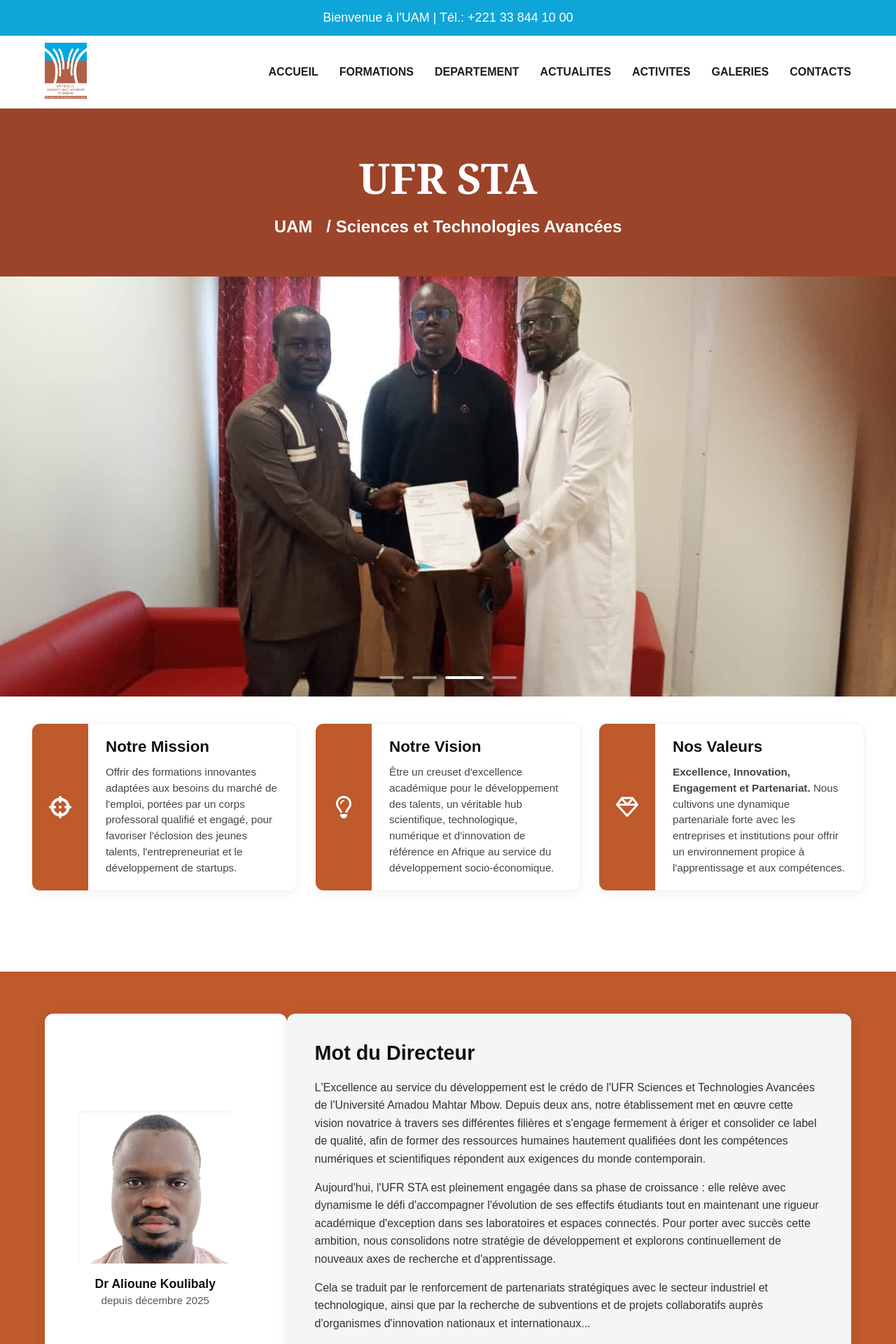
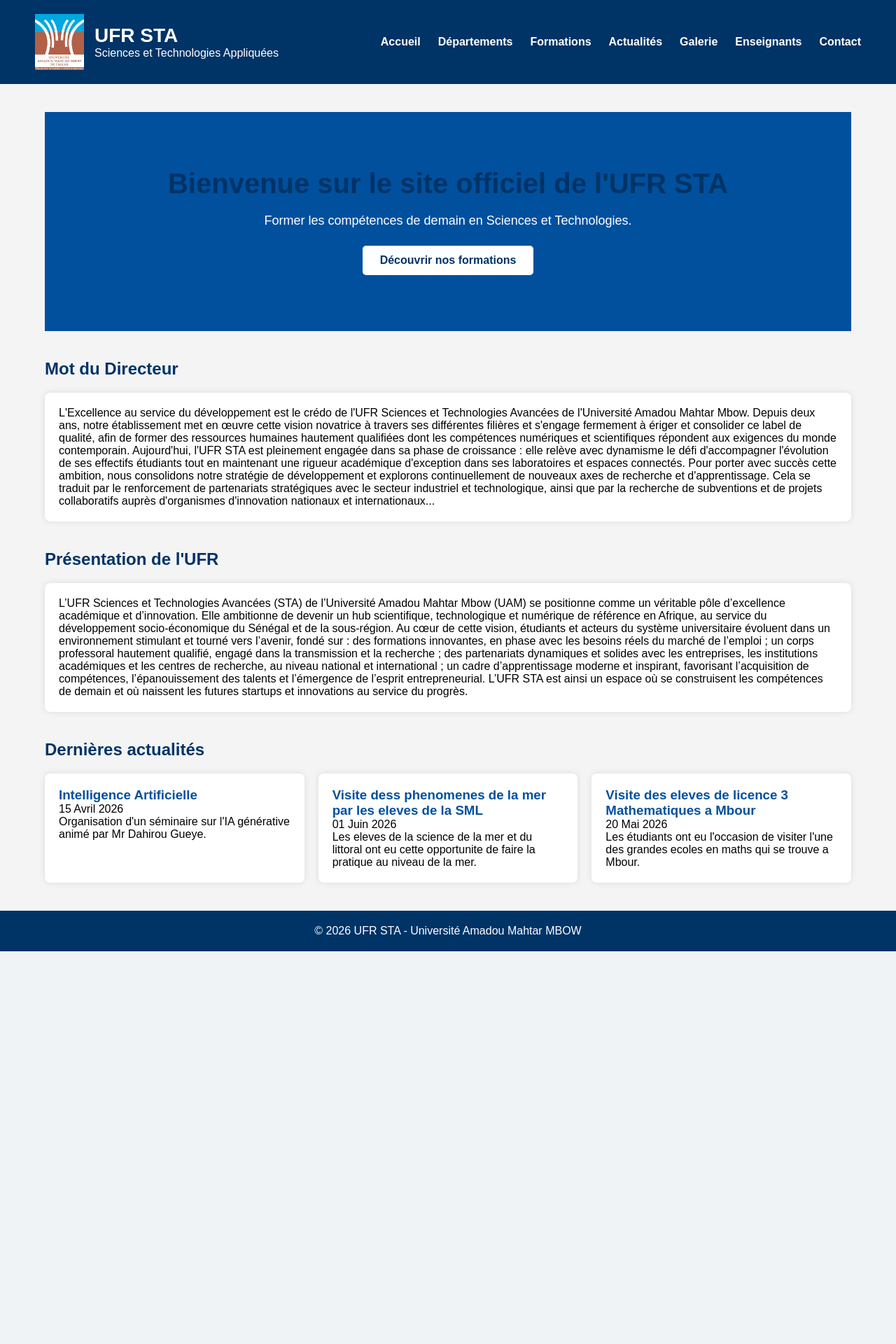
Before and after one commit to Aliousow94/site_webe_vitrine_ufr_sta, a Flask app: page / in a window 1280 px wide. Shown: the top 1920 px of the page at 70% size. After the commit the page ends 1359 px from the top, so only its background shows below. Run offline with Flask 3, Linux system fonts and the light colour scheme.

Commit message:
commit pon

```diff
--- a/templates/index.html
+++ b/templates/index.html
@@ -1,206 +1,282 @@
-{% extends "base.html" %}
+<!DOCTYPE html>
+<html lang="fr">
+<head>
+<meta charset="UTF-8">
+<meta name="viewport" content="width=device-width, initial-scale=1.0">
+<link rel="stylesheet" href="/static/css/style.css">
+<title>UFR STA - Accueil</title>
 
-{% block title %}
-Accueil
-{% endblock %}
+<style>
 
-{% block contenu %}
+*{
+    margin:0;
+    padding:0;
+    box-sizing:border-box;
+    font-family:Arial, Helvetica, sans-serif;
+}
 
-    <section class="hero">
-        <div class="hero-content">
-            <h1>UFR STA</h1>
-            <p>UAM &nbsp; / Sciences et Technologies Avancées</p>
-        </div>
-    </section>
+body{
+    background:#f4f4f4;
+}
 
-    <section class="slider">
-        <div class="slides">
-           <img src="{{ url_for('static', filename='images/groupe.jpeg') }}" alt="Groupe d'étudiants">
-           <img src="{{ url_for('static', filename='images/uam.png') }}" alt="Campus UAM">
-           <img src="{{ url_for('static', filename='images/passation.jpeg') }}" alt="Passation de service">
-           <img src="{{ url_for('static', filename='images/forum.jpeg') }}" alt="Forum UFR">
-        </div>
+/* Header */
 
-        <div class="indicators">
-            <span></span>
-            <span></span>
-            <span></span>
-            <span></span>
-        </div>
-    </section>
+header{
+    background:#003366;
+    color:white;
+    padding:20px 50px;
+    display:flex;
+    justify-content:space-between;
+    align-items:center;
+}
 
-    <div class="cards-container">
-        <div class="card">
-            <div class="card-icon">
-                <i class="fa-solid fa-crosshairs"></i>
-            </div>
-            <div class="card-content">
-                <h3>Notre Mission</h3>
-                <p>Offrir des formations innovantes adaptées aux besoins du marché de l'emploi, portées par un corps professoral qualifié et engagé, pour favoriser l'éclosion des jeunes talents, l'entrepreneuriat et le développement de startups.</p>
-            </div>
-        </div>
+.logo{
+    display:flex;
+    align-items:center;
+}
 
-        <div class="card">
-            <div class="card-icon">
-                <i class="fa-regular fa-lightbulb"></i>
-            </div>
-            <div class="card-content">
-                <h3>Notre Vision</h3>
-                <p>Être un creuset d'excellence académique pour le développement des talents, un véritable hub scientifique, technologique, numérique et d'innovation de référence en Afrique au service du développement socio-économique.</p>
-            </div>
-        </div>
+.logo img{
+    width:70px;
+    margin-right:15px;
+}
 
-        <div class="card">
-            <div class="card-icon">
-                <i class="fa-regular fa-gem"></i>
-            </div>
-            <div class="card-content">
-                <h3>Nos Valeurs</h3>
-                <p><strong>Excellence, Innovation, Engagement et Partenariat.</strong> Nous cultivons une dynamique partenariale forte avec les entreprises et institutions pour offrir un environnement propice à l'apprentissage et aux compétences.</p>
-            </div>
-        </div>
-    </div>
+.logo h1{
+    font-size:28px;
+}
 
-    <section class="recteur-section">
-        <div class="recteur-container">
-            <div class="recteur-photo-box">
-                <img src="{{ url_for('static', filename='images/derecteur.png') }}" alt="Dr Alioune Koulibaly" class="recteur-img">
-                <div class="recteur-info">
-                    <span class="recteur-nom">Dr Alioune Koulibaly</span>
-                    <span class="recteur-mandat">depuis décembre 2025</span>
-                </div>
-            </div>
+nav ul{
+    list-style:none;
+    display:flex;
+}
 
-            <div class="recteur-text-box">
-               <h2>Mot du Directeur</h2>
-                <p>L'Excellence au service du développement est le crédo de l'UFR Sciences et Technologies Avancées de l'Université Amadou Mahtar Mbow. Depuis deux ans, notre établissement met en œuvre cette vision novatrice à travers ses différentes filières et s'engage fermement à ériger et consolider ce label de qualité, afin de former des ressources humaines hautement qualifiées dont les compétences numériques et scientifiques répondent aux exigences du monde contemporain.</p>
-                <p>Aujourd'hui, l'UFR STA est pleinement engagée dans sa phase de croissance : elle relève avec dynamisme le défi d'accompagner l'évolution de ses effectifs étudiants tout en maintenant une rigueur académique d'exception dans ses laboratoires et espaces connectés. Pour porter avec succès cette ambition, nous consolidons notre stratégie de développement et explorons continuellement de nouveaux axes de recherche et d'apprentissage.</p>
-                <p>Cela se traduit par le renforcement de partenariats stratégiques avec le secteur industriel et technologique, ainsi que par la recherche de subventions et de projets collaboratifs auprès d'organismes d'innovation nationaux et internationaux...</p>
-                <a href="#" class="btn-voir-plus">Voir plus</a>
-            </div>
-        </div>
-    </section>
+nav ul li{
+    margin-left:25px;
+}
 
-    <section class="formations-section">
-        <div class="formations-header">
-            <span>L'UFR STA COUVRE UN LARGE SPECTRE DE FORMATIONS SPÉCIALISÉES</span>
-            <h2>Découvrir nos formations</h2>
-        </div>
+nav ul li a{
+    color:white;
+    text-decoration:none;
+    font-weight:bold;
+}
 
-        <div class="formations-container">
-            <div class="formation-card" style="background-image: url('{{ url_for('static', filename='images/mpi.jpeg') }}');">
-                <div class="formation-overlay">
-                    <div class="formation-content">
-                        <h3>MPI</h3>
-                        <p>Mathématiques, Physique et Informatique</p>
-                    </div>
-                </div>
-            </div>
+nav ul li a:hover{
+    color:gold;
+}
 
-            <div class="formation-card" style="background-image: url('{{ url_for('static', filename='images/sml.jpeg') }}');">
-                <div class="formation-overlay">
-                    <div class="formation-content">
-                        <h3>SML</h3>
-                        <p>Filière Sciences de la Mer et du Littoral</p>
-                    </div>
-                </div>
-            </div>
+/* Bannière */
 
-            <div class="formation-card" style="background-image: url('{{ url_for('static', filename='images/miass.jpeg') }}');">
-                <div class="formation-overlay">
-                    <div class="formation-content">
-                        <h3>MIASS</h3>
-                        <p>Filière Mathématiques et Informatique Appliquées aux Sciences Sociales</p>
-                    </div>
-                </div>
-            </div>
-        </div>
-    </section>
+.banner{
+    background:#00509e;
+    color:white;
+    text-align:center;
+    padding:80px 20px;
+}
 
-    <section class="management-section">
-        <div class="management-header">
-            <h2>Top Management</h2>
-        </div>
+.banner h2{
+    font-size:40px;
+    margin-bottom:20px;
+}
 
-        <div class="management-container">
-            <div class="management-card">
-                <div class="management-photo-wrapper">
-                    <img src="{{ url_for('static', filename='images/derecteur.png') }}" alt="Dr. Alioune COULIBALY">
-                </div>
-                <div class="management-info">
-                    <h3>Dr. Alioune COULIBALY</h3>
-                    <p class="management-role">Directeur UFR STA</p>
-                </div>
-            </div>
+.banner p{
+    font-size:18px;
+}
 
-            <div class="management-card">
-                <div class="management-photo-wrapper">
-                    <img src="{{ url_for('static', filename='images/siny.png') }}" alt="Dr. Siny Ndoye">
-                </div>
-                <div class="management-info">
-                    <h3>Dr. Siny Ndoye</h3>
-                    <p class="management-role">Directeur Adjoint UFR STA</p>
-                </div>
-            </div>
+.btn{
+    display:inline-block;
+    margin-top:25px;
+    background:white;
+    color:#003366;
+    padding:12px 25px;
+    text-decoration:none;
+    border-radius:5px;
+    font-weight:bold;
+}
 
-            <div class="management-card">
-                <div class="management-photo-wrapper placeholder-black">
-                    <i class="fa-solid fa-user-large"></i>
-                </div>
-                <div class="management-info">
-                    <h3>Aïdara NGOM</h3>
-                    <p class="management-role">Chef Des Services Administratifs (CSA)</p>
-                </div>
-            </div>
-        </div>
-    </section>
+.btn:hover{
+    background:gold;
+}
 
-    <section class="news-section">
-        <div class="news-header">
-            <span>À LA UNE</span>
-            <h2>Suivre nos actualités</h2>
-        </div>
+/* Sections */
 
-        <div class="news-container">
-            <article class="news-card">
-                <div class="news-image">
-                    <img src="{{ url_for('static', filename='images/culturelle.jpeg') }}" alt="Journée culturelle">
-                </div>
-                <div class="news-content">
-                    <span class="news-date"><i class="fa-regular fa-calendar-days"></i> 13 mai 2026</span>
-                    <h3>Journée culturelle organisée par l'amicale de l'UFR STA</h3>
-                    <div class="news-footer">
-                        <span class="news-category"><i class="fa-solid fa-book-open"></i> Actualités</span>
-                    </div>
-                </div>
-            </article>
+section{
+    width:90%;
+    margin:40px auto;
+}
 
-            <article class="news-card">
-                <div class="news-image">
-                    <img src="{{ url_for('static', filename='images/inf.jpeg') }}" alt="Salle informatique">
-                </div>
-                <div class="news-content">
-                    <span class="news-date"><i class="fa-regular fa-calendar-days"></i> 27 Juillet 2024</span>
-                    <h3>Inauguration de la salle informatique avec des ordinateurs de dernière génération</h3>
-                    <div class="news-footer">
-                        <span class="news-category"><i class="fa-solid fa-book-open"></i> Actualités</span>
-                    </div>
-                </div>
-            </article>
+h2{
+    color:#003366;
+    margin-bottom:20px;
+}
 
-            <article class="news-card">
-                <div class="news-image">
-                    <img src="{{ url_for('static', filename='images/passation.jpeg') }}" alt="Cérémonie de passation">
-                </div>
-                <div class="news-content">
-                    <span class="news-date"><i class="fa-regular fa-calendar-days"></i> 30 avril 2026</span>
-                    <h3>Cérémonie de passation de service au poste de directeur adjoint</h3>
-                    <div class="news-footer">
-                        <span class="news-category"><i class="fa-solid fa-book-open"></i> Actualités</span>
-                    </div>
-                </div>
-            </article>
-        </div>
-    </section>
+.carte{
+    background:white;
+    padding:20px;
+    border-radius:8px;
+    box-shadow:0 0 10px rgba(0,0,0,.1);
+}
 
-{% endblock %}
+/* Actualités */
+
+.actualites{
+    display:flex;
+    gap:20px;
+    flex-wrap:wrap;
+}
+
+.news{
+    flex:1;
+    min-width:250px;
+    background:white;
+    border-radius:8px;
+    padding:20px;
+    box-shadow:0 0 10px rgba(0,0,0,.1);
+}
+
+.news h3{
+    color:#00509e;
+}
+
+footer{
+    background:#003366;
+    color:white;
+    text-align:center;
+    padding:20px;
+    margin-top:40px;
+}
+
+</style>
+
+</head>
+
+<body>
+
+<header>
+
+<div class="logo">
+
+<img src="/static/images/logo.webp" alt="Logo UFR STA">
+
+<div>
+<h1>UFR STA</h1>
+<p>Sciences et Technologies Appliquées</p>
+</div>
+
+</div>
+
+<nav>
+
+<ul>
+
+<li><a href="index.html">Accueil</a></li>
+<li><a href="departements.html">Départements</a></li>
+<li><a href="formations.html">Formations</a></li>
+<li><a href="actualites.html">Actualités</a></li>
+<li><a href="galerie.html">Galerie</a></li>
+<li><a href="enseignants.html">Enseignants</a></li>
+<li><a href="contact.html">Contact</a></li>
+
+</ul>
+
+</nav>
+
+</header>
+
+<section class="banner">
+
+<h2>Bienvenue sur le site officiel de l'UFR STA</h2>
+
+<p>Former les compétences de demain en Sciences et Technologies.</p>
+
+<a href="formations.html" class="btn">Découvrir nos formations</a>
+
+</section>
+
+<section>
+
+<h2>Mot du Directeur</h2>
+
+<div class="carte">
+
+<p>
+L'Excellence au service du développement est le crédo de l'UFR Sciences et Technologies Avancées de l'Université Amadou Mahtar Mbow. Depuis deux ans, notre établissement met en œuvre cette vision novatrice à travers ses différentes filières et s'engage fermement à ériger et consolider ce label de qualité, afin de former des ressources humaines hautement qualifiées dont les compétences numériques et scientifiques répondent aux exigences du monde contemporain.
+
+Aujourd'hui, l'UFR STA est pleinement engagée dans sa phase de croissance : elle relève avec dynamisme le défi d'accompagner l'évolution de ses effectifs étudiants tout en maintenant une rigueur académique d'exception dans ses laboratoires et espaces connectés. Pour porter avec succès cette ambition, nous consolidons notre stratégie de développement et explorons continuellement de nouveaux axes de recherche et d'apprentissage.
+
+Cela se traduit par le renforcement de partenariats stratégiques avec le secteur industriel et technologique, ainsi que par la recherche de subventions et de projets collaboratifs auprès d'organismes d'innovation nationaux et internationaux...
+</p>
+
+</div>
+
+</section>
+
+<section>
+
+<h2>Présentation de l'UFR</h2>
+
+<div class="carte">
+
+<p>
+L’UFR Sciences et Technologies Avancées (STA) de l’Université Amadou Mahtar Mbow (UAM) se positionne comme un véritable pôle d’excellence académique et d’innovation. Elle ambitionne de devenir un hub scientifique, technologique et numérique de référence en Afrique, au service du développement socio-économique du Sénégal et de la sous-région.
+
+Au cœur de cette vision, étudiants et acteurs du système universitaire évoluent dans un environnement stimulant et tourné vers l’avenir, fondé sur :
+
+des formations innovantes, en phase avec les besoins réels du marché de l’emploi ;
+un corps professoral hautement qualifié, engagé dans la transmission et la recherche ;
+des partenariats dynamiques et solides avec les entreprises, les institutions académiques et les centres de recherche, au niveau national et international ;
+un cadre d’apprentissage moderne et inspirant, favorisant l’acquisition de compétences, l’épanouissement des talents et l’émergence de l’esprit entrepreneurial.
+
+L’UFR STA est ainsi un espace où se construisent les compétences de demain et où naissent les futures startups et innovations au service du progrès.
+</p>
+
+</div>
+
+</section>
+
+<section>
+
+<h2>Dernières actualités</h2>
+
+<div class="actualites">
+
+<div class="news">
+
+<h3>Intelligence Artificielle</h3>
+
+<p>15 Avril 2026</p>
+
+<p>Organisation d'un séminaire sur l'IA générative animé par Mr Dahirou Gueye.</p>
+
+</div>
+
+<div class="news">
+
+<h3>Visite dess phenomenes de la mer par les eleves de la SML</h3>
+
+<p>01 Juin 2026</p>
+
+<p>Les eleves de la science de la mer et du littoral ont eu cette opportunite de faire la pratique au niveau de la mer.</p>
+
+</div>
+
+<div class="news">
+
+<h3>Visite des eleves de licence 3 Mathematiques a Mbour</h3>
+
+<p>20 Mai 2026</p>
+
+<p>Les étudiants ont eu l'occasion de visiter l'une des grandes ecoles en maths qui se trouve a Mbour.</p>
+
+</div>
+
+</div>
+
+</section>
+
+<footer>
+
+<p>&copy; 2026 UFR STA - Université Amadou Mahtar MBOW</p>
+
+</footer>
+
+</body>
+</html>
```
Also changed, not shown: templates/formation.html (+150 -24 lines).
